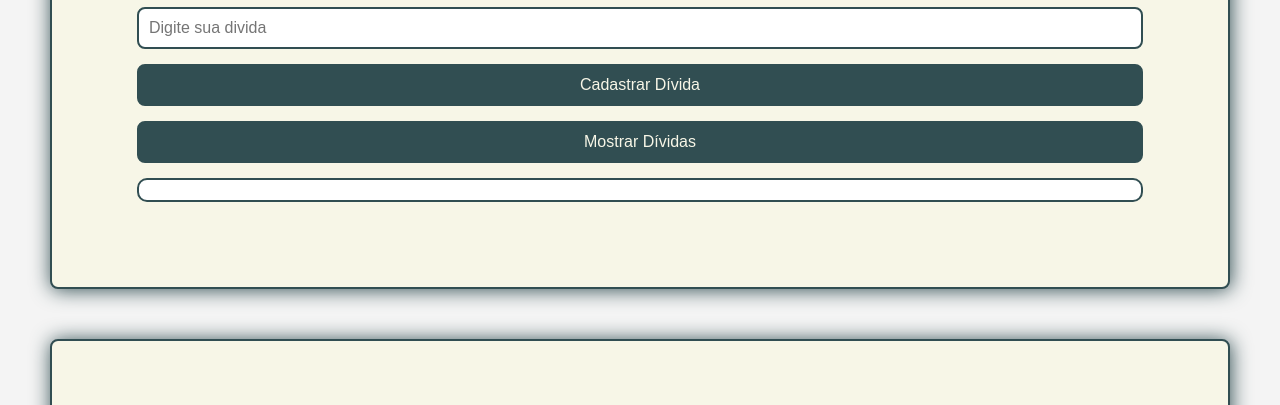
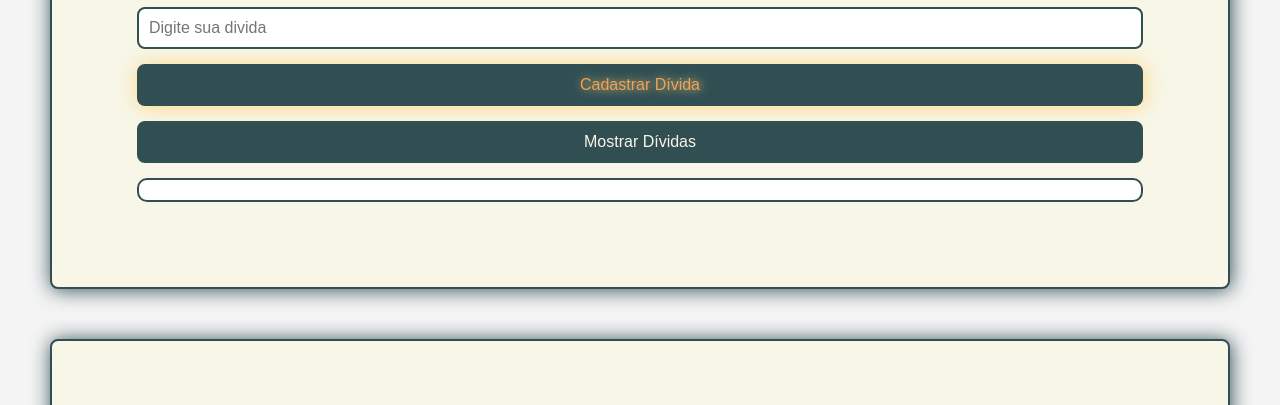
Before and after one commit to RodrigoToller/gestor-de-financas, a plain HTML site: page index.html in a window 1280 px wide. In both pictures the pointer is over the button "Cadastrar Dívida". Shown: the part 275-680 px from the top of the page. Drawn offline with nearby package versions, Linux system fonts and the light colour scheme.

Commit message:
entrega do modo hover para os containers --CSS

```diff
--- a/styles/components/bloco.css
+++ b/styles/components/bloco.css
@@ -49,6 +49,17 @@
 
 }
 
+.container button:hover{
+
+    color: var(--text-color-primary);
+    cursor: pointer;
+    text-shadow: 1px 0px 10px #fdd784;
+    box-shadow: 1px 1px 20px #fdd784;
+
+
+
+}
+
 .container p{
 
 
```
